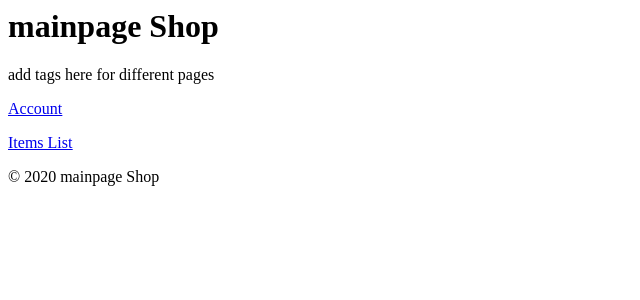
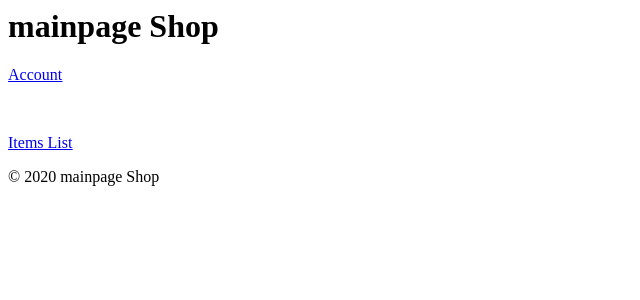
Before and after one commit to software-students-fall2022/web-app-exercise-team-8-1, a Flask app: page /list.html in a window 1280 px wide. Shown: the top 300 px of the page, without its empty margins (0-640 px from the left). Run offline with Flask 2, Linux system fonts and the light colour scheme; data that the repository does not hold is empty.

Commit message:
small change in list.html

```diff
--- a/templates/list.html
+++ b/templates/list.html
@@ -12,11 +12,10 @@
         <h1>
             mainpage Shop
         </h1>
-        add tags here for different pages
-
         <a href="edit.html"><p class = "delete"><u>
             Account
         </u></p></a>
+        <br>
         <a href="list.html"><p class = "list"><u>
            Items List
         </u></p></a>
```
